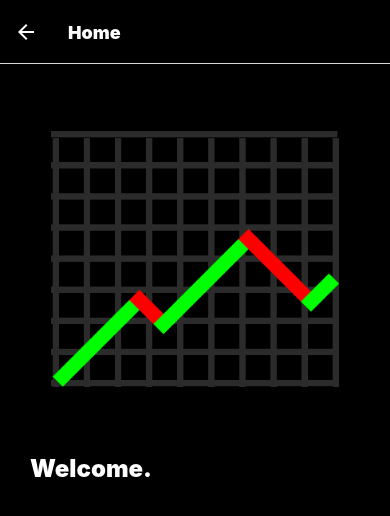
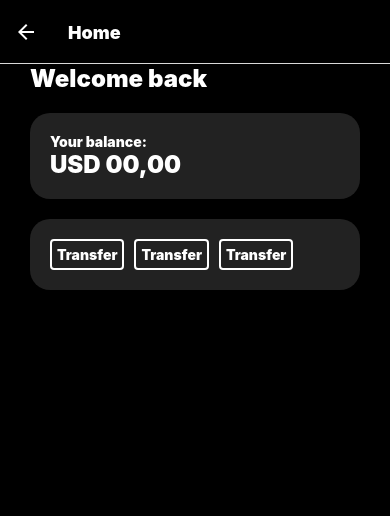
Before and after one commit to theMyntt/Financee, a React Native app: screen /Home in a window 390 px wide. Shown: the top 516 px of the page. Built offline with nearby package versions, Linux system fonts and the light colour scheme.

Commit message:
feat: nova tela de inicio

```diff
--- a/src/Home/index.js
+++ b/src/Home/index.js
@@ -1,12 +1,28 @@
-import { Text, View, StyleSheet, Image } from "react-native";
-import Graphic from "../img/graphic.png";
+import { Text, View, StyleSheet, Image, TouchableOpacity } from "react-native";
 
 export default function Home() {
   return (
     <View style={styles.container}>
-      <Image source={Graphic} style={styles.image} />
-      <View style={styles.optionsContainer}>
-        <Text style={styles.brandText}>Welcome.</Text>
+      <Text style={styles.brandText}>Welcome back</Text>
+      <View style={styles.card}>
+        <View style={{ padding: 20 }}>
+          <Text style={styles.textWhite}>Your balance:</Text>
+          <Text style={styles.brandText}>USD 00,00</Text>
+        </View>
+      </View>
+      <View style={styles.card}>
+        <View style={{ padding: 20, flexDirection: "row", flexWrap: "wrap" }}>
+          <TouchableOpacity style={styles.button}>
+            <Text style={styles.textWhite}>Transfer</Text>
+          </TouchableOpacity>
+          <TouchableOpacity style={styles.button}>
+            <Text style={styles.textWhite}>Transfer</Text>
+          </TouchableOpacity>
+          <TouchableOpacity style={styles.button}>
+            <Text style={styles.textWhite}>Transfer</Text>
+          </TouchableOpacity>
+
+        </View>
       </View>
     </View>
   );
@@ -16,18 +32,33 @@ const styles = StyleSheet.create({
   container: {
     backgroundColor: "#000000",
     flex: 1,
-    // alignItems: "center"
+    paddingHorizontal: 30,
   },
   image: {
     height: "50%",
-    width: "100%"
+    width: "100%",
   },
   brandText: {
     color: "#fff",
     fontSize: 24,
-    fontWeight: "900"
+    fontWeight: "900",
   },
-  optionsContainer: {
-    paddingHorizontal: 30
-  }
+  card: {
+    backgroundColor: "#222222",
+    borderRadius: 20,
+    justifyContent: "center",
+    marginTop: 20,
+  },
+  textWhite: {
+    color: "#fff",
+    fontWeight: "900",
+  },
+  button: {
+    borderColor: "#fff",
+    borderWidth: 2,
+    borderRadius: 4,
+    padding: 5,
+    marginRight: 10,
+    // marginBottom: 10
+  },
 });
```
Also changed, not shown: src/img/graphic.png (deleted).
